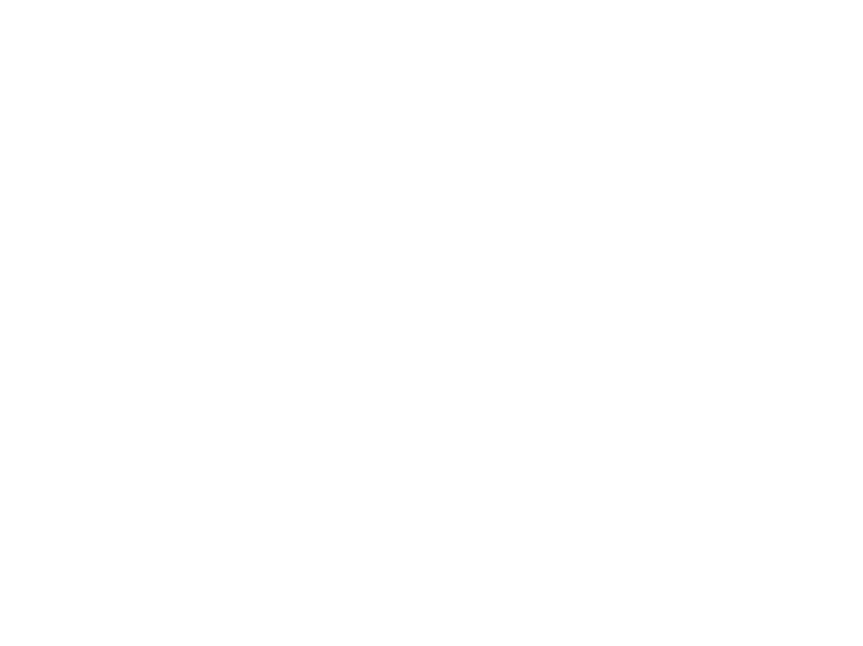
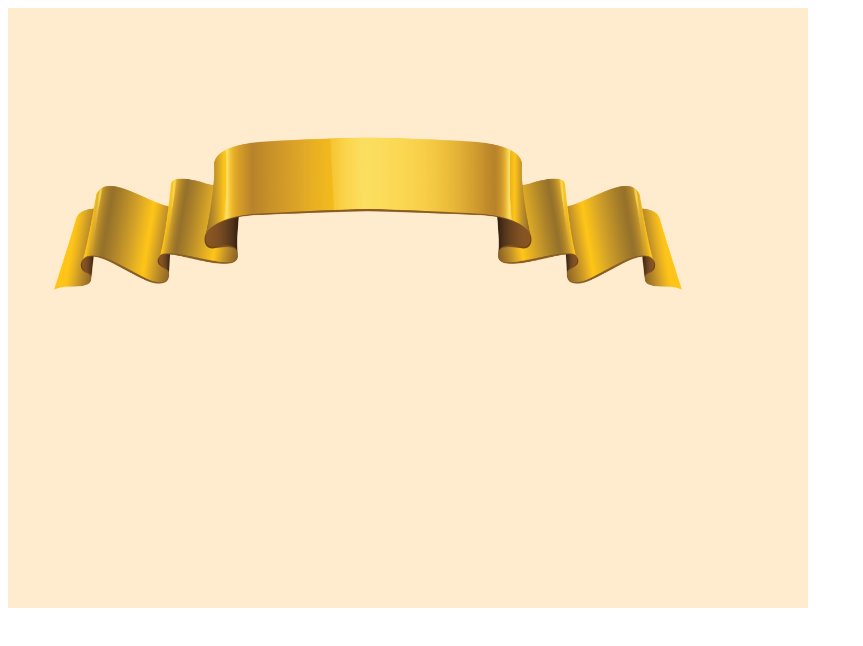
Before and after one commit to vaishnavi-kshirsagar03/certificate, a plain HTML site: page index.html in a window 1280 px wide. Shown: the whole page, without its empty margins (0-863 px from the left). Drawn offline with Linux system fonts and the light colour scheme.

Commit message:
certificate-container created

```diff
--- a/index.html
+++ b/index.html
@@ -4,8 +4,27 @@
     <meta charset="UTF-8">
     <meta name="viewport" content="width=device-width, initial-scale=1.0">
     <title>Certificate</title>
+    <style>
+        .Certificate-container{
+            height: 600px;
+            width: 800px;
+            background-color: blanchedalmond;
+            border-radius: 0.5px;
+
+
+        }
+        .ribbon{
+            padding-top: 0%;
+            width: 700px;
+           padding: 10px ;
+          display: block;
+          margin-top: 0%;
+        }
+    </style>
 </head>
 <body>
-
+    <div class="Certificate-container">
+        <img src="./img/ribbon.png" class="ribbon" alt="ribbon-img">
+    </div>
 </body>
 </html>
```
